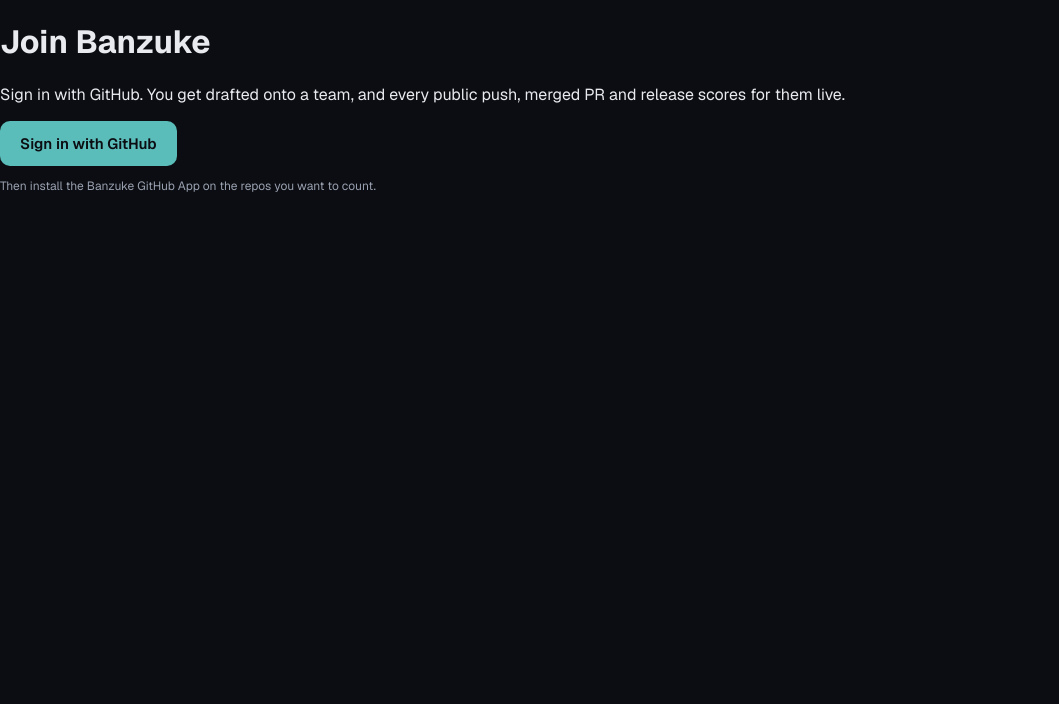
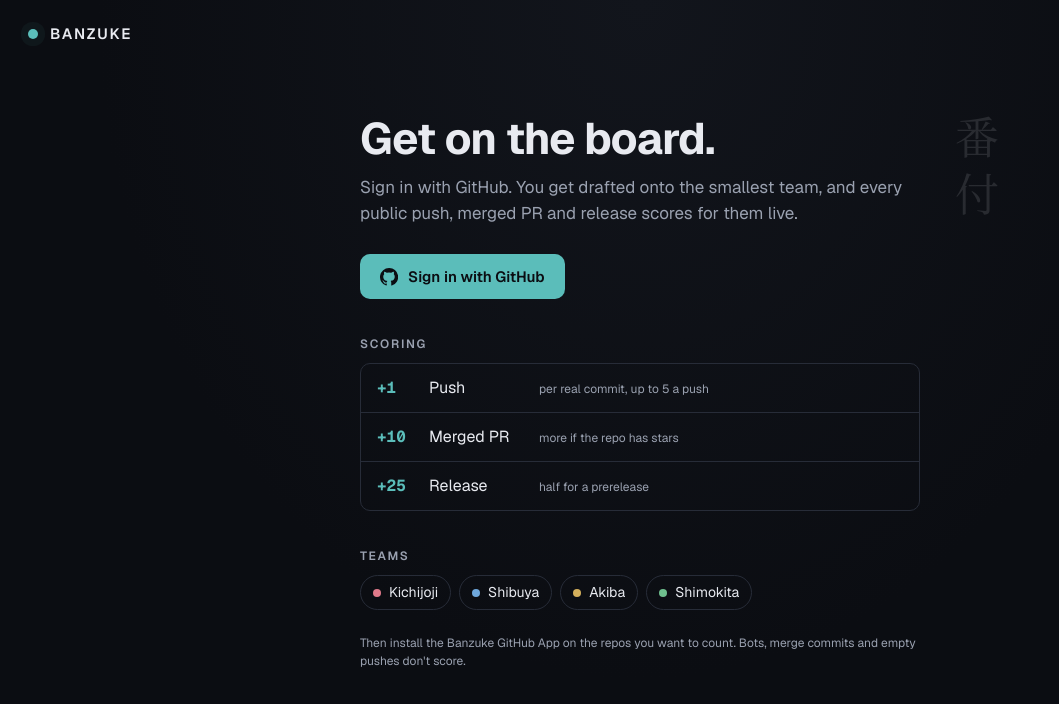
Before and after one commit to raitoxlol/banzuke, a Next.js app: page /join in a window 1280 px wide. Shown: the top 704 px of the page, without its empty margins (0-1059 px from the left). Built offline with nearby package versions, Linux system fonts and the light colour scheme; no server answers.

Commit message:
Join page: scoring rules, teams, GitHub sign-in; favicon

```diff
--- a/app/join/page.tsx
+++ b/app/join/page.tsx
@@ -1,6 +1,14 @@
 "use client";
 import { BRAND } from "@/lib/brand";
+import { DEMO_TEAMS } from "@/lib/demo";
+import { POINTS } from "@/lib/scoring";
 import { anonClient, hasSupabase } from "@/lib/supabase";
+
+const RULES = [
+  ["Push", POINTS.push, "per real commit, up to 5 a push"],
+  ["Merged PR", POINTS.pr_merged, "more if the repo has stars"],
+  ["Release", POINTS.release, "half for a prerelease"],
+] as const;
 
 export default function Join() {
   async function signIn() {
@@ -9,16 +17,35 @@
       options: { redirectTo: `${window.location.origin}/auth/callback` },
     });
   }
+  const live = hasSupabase();
   return (
-    <main className="center">
-      <h1>Join {BRAND.name}</h1>
-      <p>Sign in with GitHub. You get drafted onto a team, and every public push, merged PR and release scores for them live.</p>
-      {hasSupabase() ? (
-        <button onClick={signIn}>Sign in with GitHub</button>
-      ) : (
-        <p className="muted">Supabase isn&apos;t configured yet. Fill in .env.local (see README).</p>
-      )}
-      <p className="muted small">Then install the {BRAND.name} GitHub App on the repos you want to count.</p>
+    <main className="join-page">
+      <a href="/" className="wordmark small-mark"><span className="dot" /><span>{BRAND.name.toUpperCase()}</span></a>
+      <section className="join-card">
+        <span className="jp-mark" aria-hidden>番付</span>
+        <h1>Get on the board.</h1>
+        <p className="lede">Sign in with GitHub. You get drafted onto the smallest team, and every public push, merged PR and release scores for them live.</p>
+
+        <button onClick={signIn} disabled={!live}>
+          <svg viewBox="0 0 16 16" width="18" height="18" aria-hidden><path fill="currentColor" d="M8 0a8 8 0 0 0-2.53 15.59c.4.07.55-.17.55-.38v-1.33c-2.23.48-2.7-1.07-2.7-1.07-.36-.92-.89-1.17-.89-1.17-.73-.5.06-.49.06-.49.8.06 1.23.83 1.23.83.71 1.23 1.87.87 2.33.66.07-.52.28-.87.5-1.07-1.78-.2-3.65-.89-3.65-3.95 0-.87.31-1.59.82-2.15-.08-.2-.36-1.02.08-2.12 0 0 .67-.21 2.2.82a7.6 7.6 0 0 1 4 0c1.53-1.04 2.2-.82 2.2-.82.44 1.1.16 1.92.08 2.12.51.56.82 1.28.82 2.15 0 3.07-1.87 3.75-3.65 3.95.29.25.54.73.54 1.48v2.2c0 .21.15.46.55.38A8 8 0 0 0 8 0Z"/></svg>
+          Sign in with GitHub
+        </button>
+        {!live && <p className="muted small">Demo mode. Sign-in turns on once Supabase is configured (see README).</p>}
+
+        <h2>Scoring</h2>
+        <ul className="rules">
+          {RULES.map(([k, p, note]) => (
+            <li key={k}><b className="num">+{p}</b><span>{k}</span><span className="muted small">{note}</span></li>
+          ))}
+        </ul>
+
+        <h2>Teams</h2>
+        <ul className="teams">
+          {DEMO_TEAMS.map((t) => <li key={t.id} style={{ ["--team" as string]: t.color }}>{t.name}</li>)}
+        </ul>
+
+        <p className="muted small">Then install the {BRAND.name} GitHub App on the repos you want to count. Bots, merge commits and empty pushes don&apos;t score.</p>
+      </section>
     </main>
   );
 }
```
Also changed, not shown: app/icon.svg (added).
